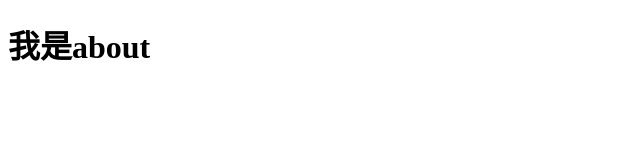
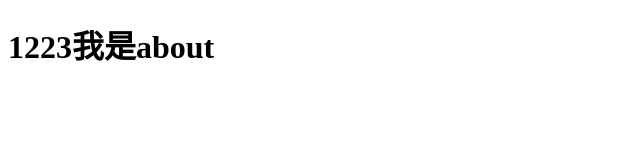
Before and after one commit to leslywu/glasses, a website built with Vite: page pages/about.html in a window 1280 px wide. Shown: the whole page, without its empty margins (0-640 px from the left). Built offline with nearby package versions, Linux system fonts and the light colour scheme.

Commit message:
first commit

```diff
--- a/pages/about.html
+++ b/pages/about.html
@@ -8,7 +8,7 @@
   </head>
   <body>
     <%- include('./layout/header'); -%>
-    <h1>我是about</h1>
+    <h1> 1223我是about</h1>
     <%- include('./layout/footer'); -%>
 
     <script type="module" src="../main.js"></script>
```
